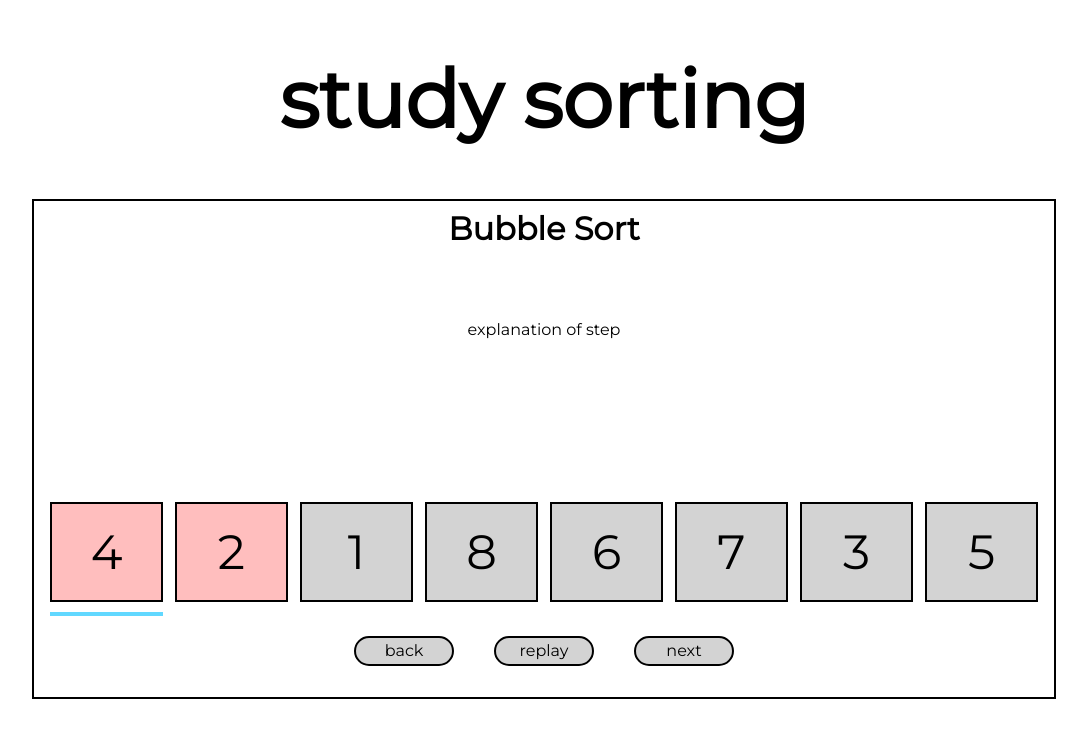
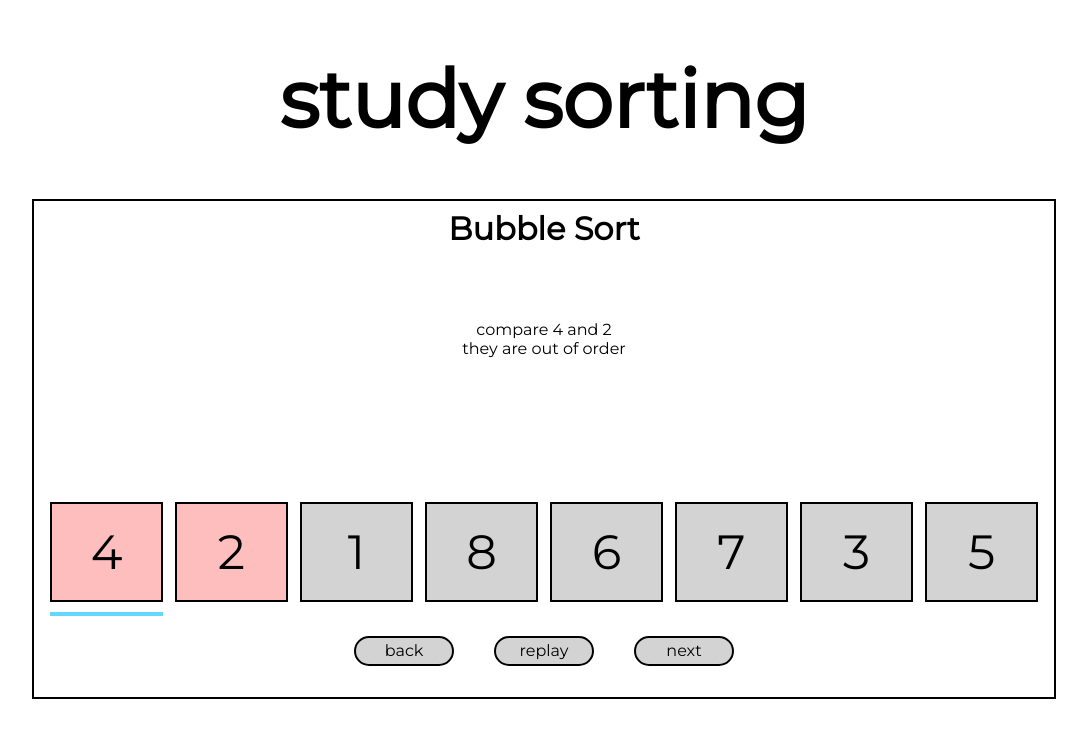
Before and after one commit to dForDeveloper/study-sorting, a React (Create React App) app: page / in a window 1280 px wide. Both pictures are taken after a click on the button "start". Shown: the top 738 px of the page, without its empty margins (96-1183 px from the left). Built offline with nearby package versions, Linux system fonts and the light colour scheme.

Commit message:
Add feature for bubble sort explanations

```diff
--- a/src/components/Demo.js
+++ b/src/components/Demo.js
@@ -11,7 +11,6 @@
       i: 0,
       iteration: 0,
       action: '',
-      explanation: ''
     };
   }
 
@@ -60,11 +59,36 @@
     return [iClass, jClass];
   }
 
+  getExplanation = () => {
+    const { boxIds, action, i } = this.state;
+    if (action === 'swap') {
+      return (
+        <div>
+          <p>{boxIds[i]} swaps with {boxIds[i + 1]}</p>
+        </div>
+      );
+    } else if (action === 'compare' && boxIds[i] < boxIds[i + 1]) {
+      return (
+        <div>
+          <p>compare {boxIds[i]} and {boxIds[i + 1]}</p>
+          <p>they do not need to swap</p>
+        </div>
+      );
+    } else if (action === 'compare') {
+      return (
+        <div>
+          <p>compare {boxIds[i]} and {boxIds[i + 1]}</p>
+          <p>they are out of order</p>
+        </div>
+      );
+    }
+  }
+
   startAlgorithm = () => {
     this.setState({
       iteration: 1,
       action: 'compare'
-    })
+    });
   }
 
   goForward = () => {
@@ -89,11 +113,11 @@
         i: 0
       });
     } else if (i === n - iteration && action === 'compare' && !shouldSwap) {
-        this.setState({
-          iteration: iteration + 1,
-          action: 'compare',
-          i: 0
-        });
+      this.setState({
+        iteration: iteration + 1,
+        action: 'compare',
+        i: 0
+      });
     } else if (action === 'swap') {
       const newBoxIds = this.swapNumbers(boxIds, i);
       this.setState({
@@ -102,9 +126,13 @@
         i: i + 1
       });
     } else if (action === 'compare' && shouldSwap) {
-      this.setState({ action: 'swap' });
+      this.setState({
+        action: 'swap'
+      });
     } else {
-      this.setState({ i: i + 1 });
+      this.setState({
+        i: i + 1
+      });
     }
   }
 
@@ -118,10 +146,11 @@
   render() {
     const showStartButton = this.state.iteration === 0 ? true : false;
     const randomBoxes = this.getBoxes();
+    const explanation = this.getExplanation();
     return (
       <section className="Demo">
         <h2 className="Demo--h2">Bubble Sort</h2>
-        <p>explanation of step</p>
+        <div>{explanation}</div>
         <div className="algorithm">
           {randomBoxes}
           {this.state.boxIds.map((num, index) => {
```
